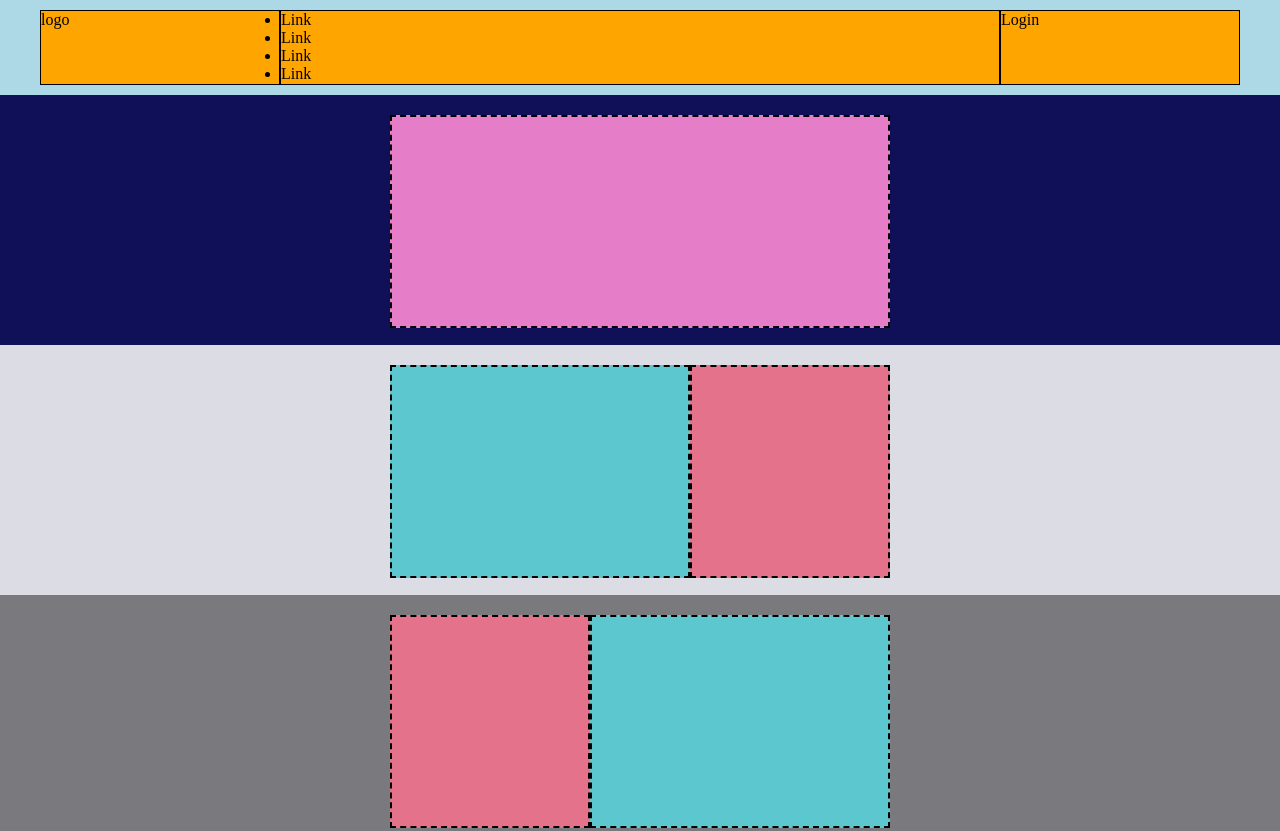
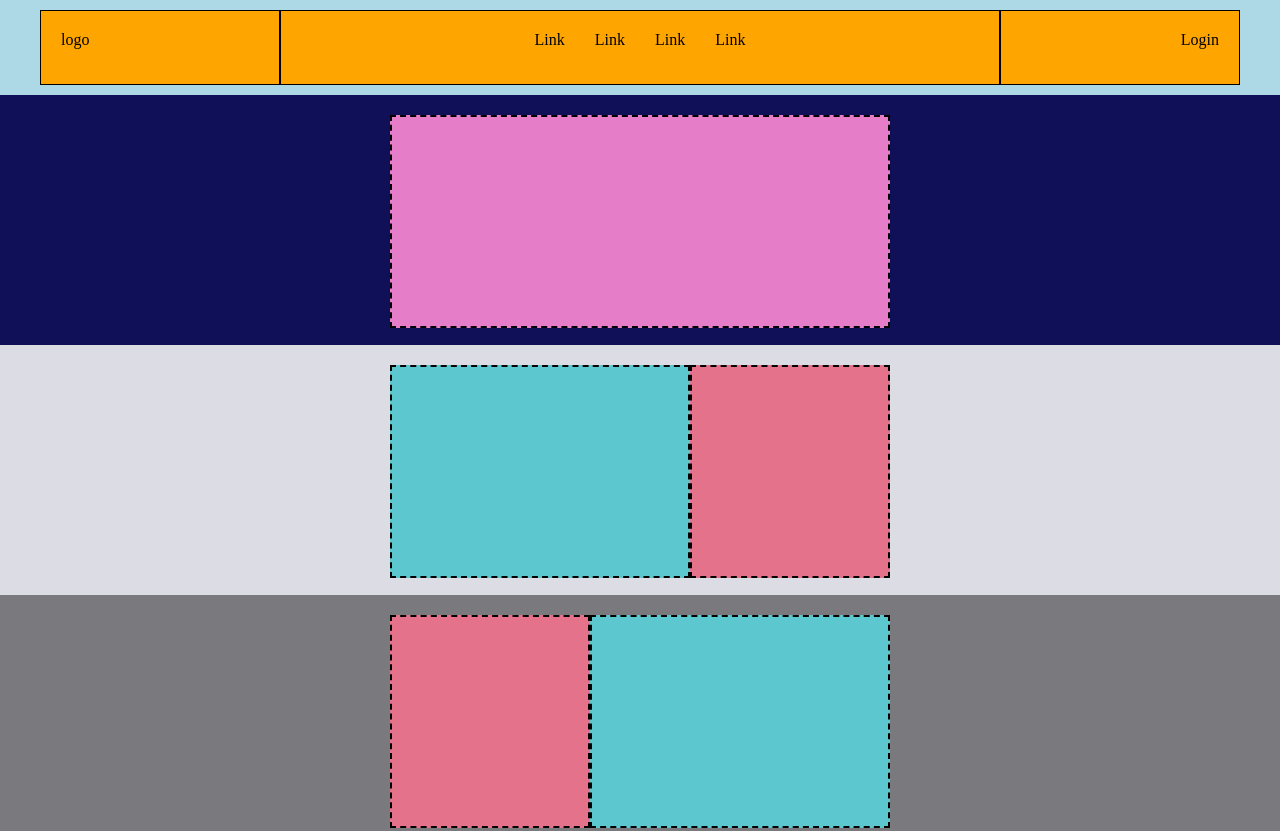
Before and after one commit to MelaniaPicone/htmlcss-struttura-discord, a plain HTML site: page index.html in a window 1280 px wide. Shown: the top 831 px of the page. Drawn offline with Linux system fonts and the light colour scheme.

Commit message:
[corr] end header

```diff
--- a/assets/css/style.css
+++ b/assets/css/style.css
@@ -25,6 +25,7 @@ header {
 .col-20 {
   width: 20%;
   height: 75px;
+
 }
 
 .col-60 {
@@ -40,6 +41,29 @@ header {
 
 .border-black {
   border: 1px solid black;
+}
+
+/* content classes */
+
+ul {
+  list-style-type: none;
+}
+
+header ul {
+  display: flex;
+  justify-content: center;
+}
+
+header ul li {
+  margin: 0 15px;
+}
+
+.text-right {
+  text-align: right;
+}
+
+.p-20 {
+  padding: 20px;
 }
 
 
@@ -90,8 +114,6 @@ header {
   display: flex;
   margin-top: 20px;
 }
-
-
 
 .containergrey {
   background-color: rgb(122, 122, 126);
--- a/index.html
+++ b/index.html
@@ -13,8 +13,8 @@
   <header>
     <div class="container">
 
-      <div class="col-20 bg-orange border-black">logo</div>
-      <div class="col-60 bg-orange border-black">
+      <div class="col-20 bg-orange border-black p-20">logo</div>
+      <div class="col-60 bg-orange border-black p-20">
         <ul>
           <li>Link</li>
           <li>Link</li>
@@ -23,7 +23,7 @@
         </ul>
 
       </div>
-      <div class="col-20 bg-orange border-black">Login</div>
+      <div class="col-20 bg-orange border-black text-right p-20">Login</div>
     </div>
 
   </header>
```
